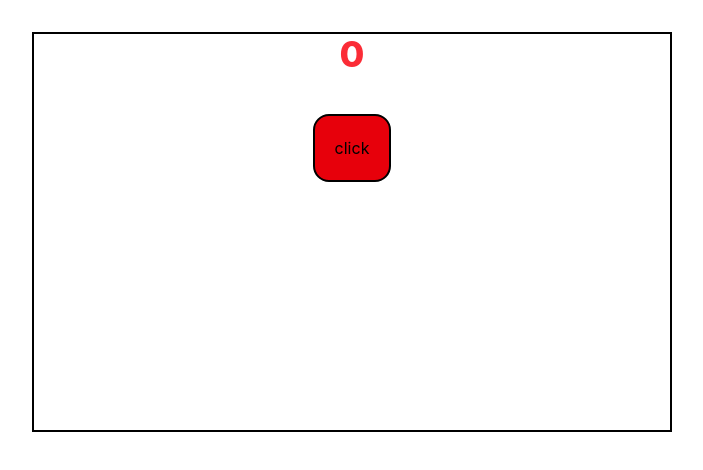
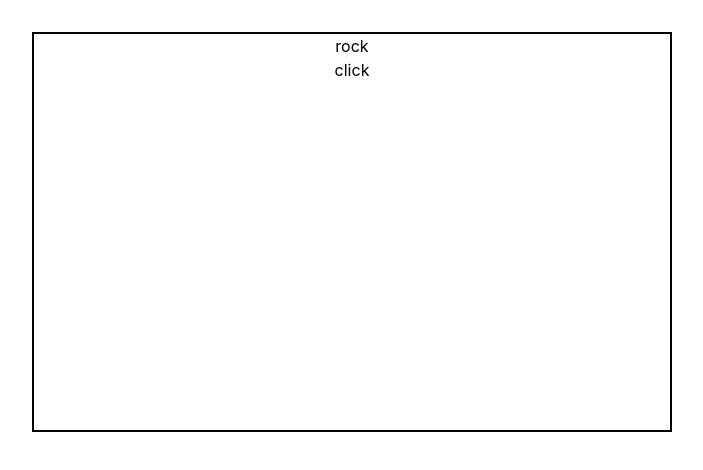
Before and after one commit to Vikram-Rai0/revision-session, a React (Vite) app in the folder frontend/: page / in a window 1280 px wide. Shown: the top 470 px of the page, without its empty margins (0-703 px from the left). Built offline with nearby package versions, Linux system fonts and the light colour scheme.

Commit message:
pratic useEffect and UseState , button onclick State change and eventListener in side effect using useEffect

```diff
--- a/frontend/src/App.jsx
+++ b/frontend/src/App.jsx
@@ -2,13 +2,15 @@ import './App.css'
 import React from 'react'
 import ParentComponent from './components/props/ParentComponent'
 import UseState from './components/props/UseState'
+import UseEffect from './components/props/UseEffect'
 
 
 const App = () => {
   return (
     <div class="border-2 solid red h-[50vh] w-[50vw]">
       {/* <ParentComponent /> */}
-      <UseState />
+      {/* <UseState /> */}
+      <UseEffect />
 
     </div>
   )
--- /dev/null
+++ b/frontend/src/components/props/UseEffect.jsx
@@ -0,0 +1,54 @@
+// 🧠 What is useEffect?
+
+// Definition:
+// useEffect lets you run side effects in a React component.
+
+// Side effects = things that happen outside rendering UI.
+
+// Examples:
+
+// Fetch API data
+
+// Set timers
+
+// Add event listeners
+
+// Update document title
+
+
+// The empty array [] tells React:
+
+// ➡ Run this effect only once when the component mounts.
+import React from 'react'
+import { useEffect, useState } from 'react'
+const UseEffect = () => {
+    // const [game, setGame] = useState("rock");
+    const [index, setIndex] = useState(0);
+    const option = ["rock", "sissor", "Paper"];
+
+    function startGame() {
+
+        setIndex((index + 1) % option.length)
+    }
+
+    useEffect(() => {
+        console.log("Component mounted");
+
+        function handleResize() {
+            console.log("Window Resize");
+            window.addEventListener("resize", handleResize)
+        }
+        return () => {
+            window.removeEventListener("resize", handleResize)
+        }
+    }, [])
+    return (
+
+        <>
+            <h1></h1>
+            <h1 className={``}>{option[index]}</h1>
+            <button onClick={startGame}>click</button></>
+    )
+}
+
+export default UseEffect
```
